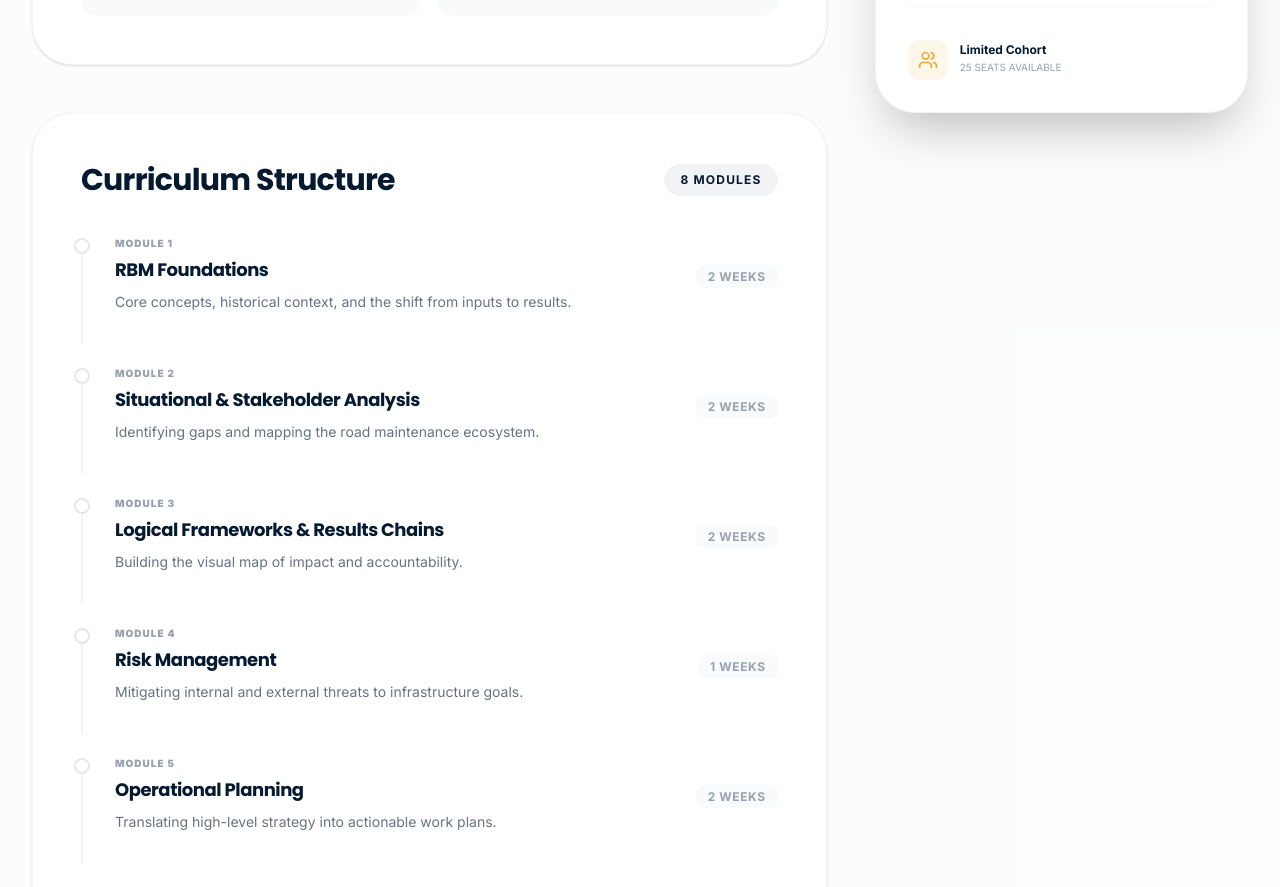
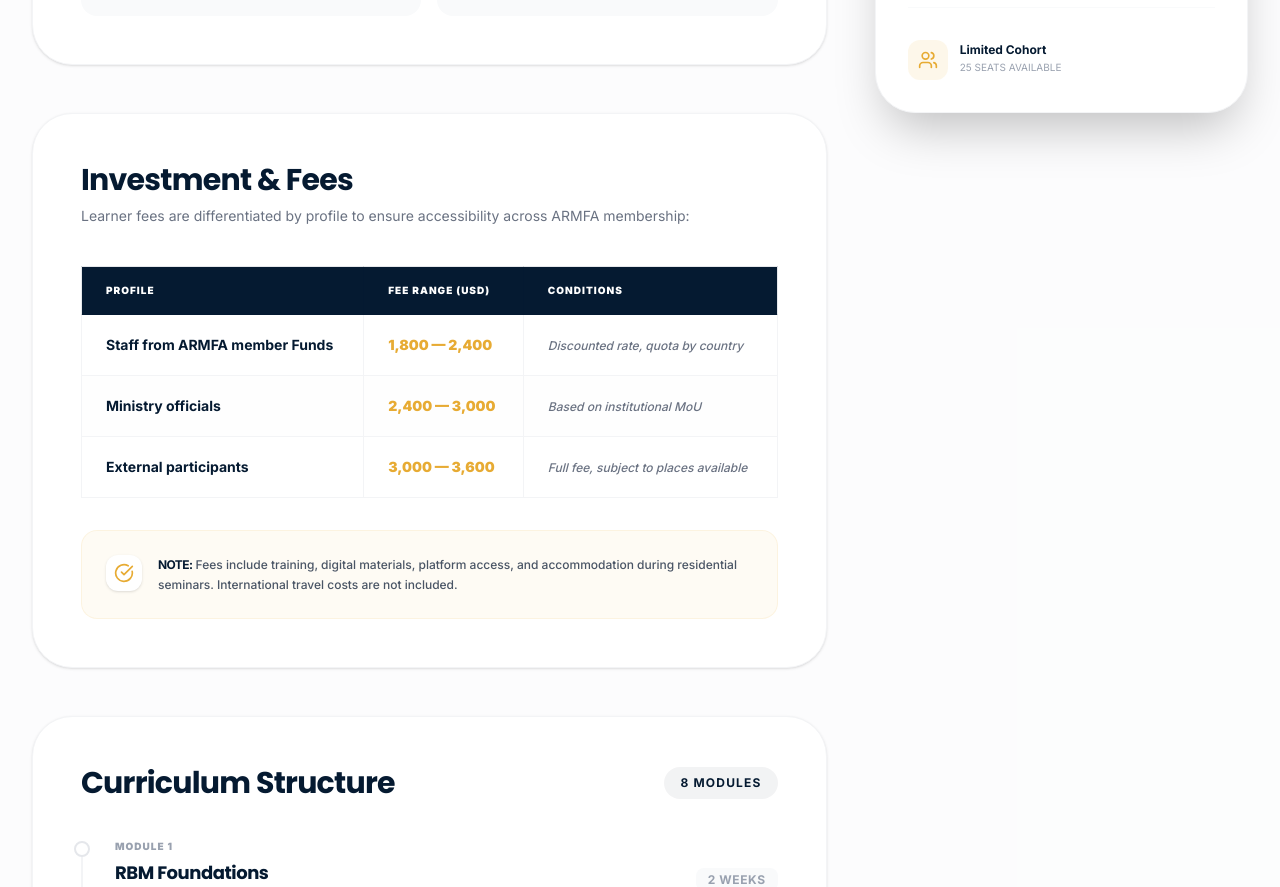
Before and after one commit to Alee24/AFERA, a Next.js app in the folder frontend/: page /en/courses/certificate-rbm in a window 1280 px wide. Shown: the part 1197-2084 px from the top of the page. Built offline with nearby package versions, Linux system fonts and the light colour scheme.

Commit message:
UI: Added Investment & Fees section to RBM course page

```diff
--- a/frontend/src/app/[lang]/courses/[id]/page.tsx
+++ b/frontend/src/app/[lang]/courses/[id]/page.tsx
@@ -88,6 +88,11 @@ export default function CourseDetailsPage() {
         { order: 6, title: 'Performance Indicators (SMART)', duration_weeks: 2, description: 'Designing data-driven metrics for road quality and funding.' },
         { order: 7, title: 'Monitoring & Evaluation Systems', duration_weeks: 2, description: 'Techniques for real-time tracking and strategic reporting.' },
         { order: 8, title: 'RBM Implementation (Residential)', duration_weeks: 1, description: 'Final project presentation and networking seminar in person.' }
+      ],
+      fee_structure: [
+        { profile: 'Staff from ARMFA member Funds', range: '1,800 — 2,400', conditions: 'Discounted rate, quota by country' },
+        { profile: 'Ministry officials', range: '2,400 — 3,000', conditions: 'Based on institutional MoU' },
+        { profile: 'External participants', range: '3,000 — 3,600', conditions: 'Full fee, subject to places available' }
       ]
     }
   };
@@ -240,6 +245,44 @@ export default function CourseDetailsPage() {
               </div>
             </div>
 
+            {/* Fees Section */}
+            {course.fee_structure && (
+              <div className="bg-white rounded-[40px] p-8 md:p-12 shadow-sm border border-gray-100 overflow-hidden">
+                <h2 className="text-3xl font-bold text-primary mb-2">Investment & Fees</h2>
+                <p className="text-gray-500 mb-10 text-sm">Learner fees are differentiated by profile to ensure accessibility across ARMFA membership:</p>
+
+                <div className="overflow-x-auto">
+                  <table className="w-full border-collapse">
+                    <thead>
+                      <tr className="bg-primary text-white">
+                        <th className="px-6 py-4 text-left text-[10px] font-black uppercase tracking-widest border border-primary/10">Profile</th>
+                        <th className="px-6 py-4 text-left text-[10px] font-black uppercase tracking-widest border border-primary/10 whitespace-nowrap">Fee range (USD)</th>
+                        <th className="px-6 py-4 text-left text-[10px] font-black uppercase tracking-widest border border-primary/10">Conditions</th>
+                      </tr>
+                    </thead>
+                    <tbody className="divide-y divide-gray-100">
+                      {course.fee_structure.map((item: any, idx: number) => (
+                        <tr key={idx} className={idx % 2 === 0 ? 'bg-white' : 'bg-gray-50/20'}>
+                          <td className="px-6 py-5 text-sm font-bold text-primary border border-gray-100">{item.profile}</td>
+                          <td className="px-6 py-5 text-sm font-black text-accent border border-gray-100 whitespace-nowrap">{item.range}</td>
+                          <td className="px-6 py-5 text-xs text-gray-500 font-medium border border-gray-100 leading-relaxed italic">{item.conditions}</td>
+                        </tr>
+                      ))}
+                    </tbody>
+                  </table>
+                </div>
+
+                <div className="mt-8 p-6 bg-accent/5 rounded-2xl border border-accent/10 flex items-start space-x-4">
+                  <div className="p-2 bg-white rounded-xl shadow-sm text-accent shrink-0">
+                    <CheckCircle size={20} />
+                  </div>
+                  <p className="text-xs font-medium text-gray-600 leading-relaxed">
+                    <span className="font-bold text-primary uppercase tracking-tighter">Note:</span> Fees include training, digital materials, platform access, and accommodation during residential seminars. International travel costs are not included.
+                  </p>
+                </div>
+              </div>
+            )}
+
             {/* Modules Section */}
             <div className="bg-white rounded-[40px] p-8 md:p-12 shadow-sm border border-gray-100">
                <div className="flex items-center justify-between mb-10">
```
